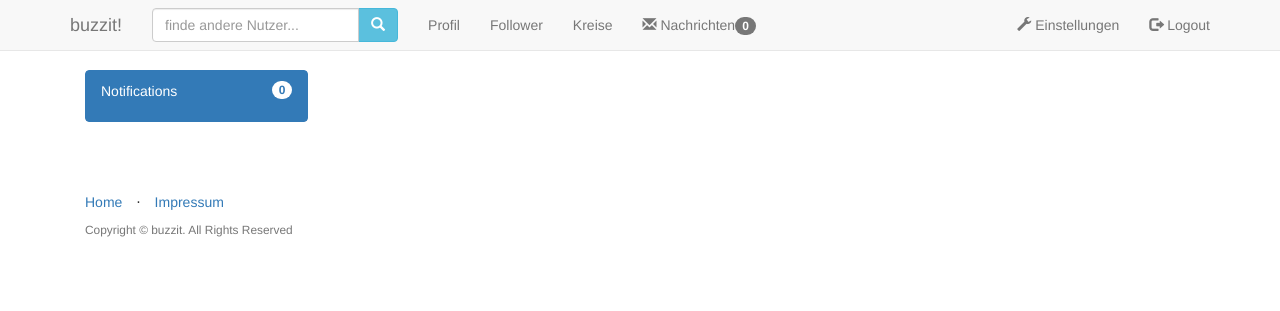
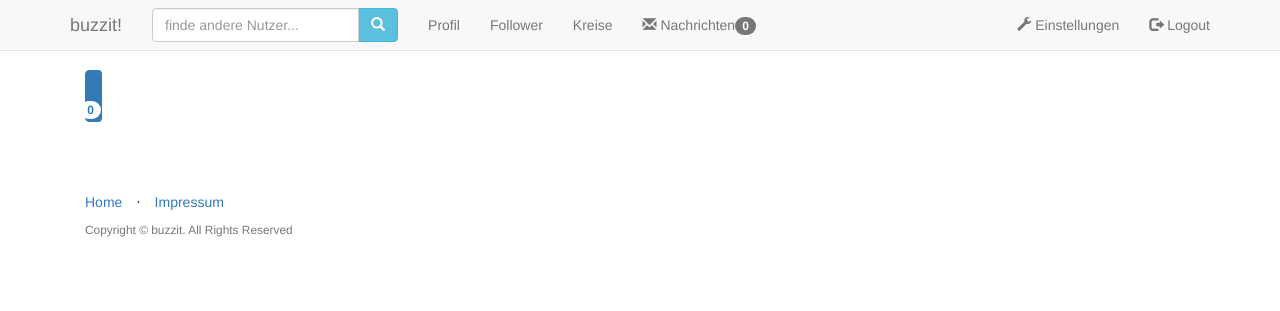
Before and after one commit to jmennen/group5, a Django app: page /messaging/chats/ in a window 1280 px wide. Shown: the top 311 px of the page. Run offline with Django 3.2, Linux system fonts and the light colour scheme; the visitor is signed in with stand-in values (Sample User, id 1); data comes from the database, SQL or seed files in the repository; data that the repository does not hold is empty; some libraries are stand-ins or nearby versions.

Commit message:
changed directmessaging

```diff
--- a/Code/buzzit/buzzit_app/static/css/direct_message.css
+++ b/Code/buzzit/buzzit_app/static/css/direct_message.css
@@ -15,7 +15,7 @@ body {
 .area
     {
 	max-height:450px;
-	width:825px;
+	width:100%;
 	background-color:#FFF7F7;
 	border-radius:5px;
 	margin-bottom:10px;
```
Also changed, not shown: other parts of Code/buzzit/buzzit_app/static/css/direct_message.css (+1 -1 lines).
